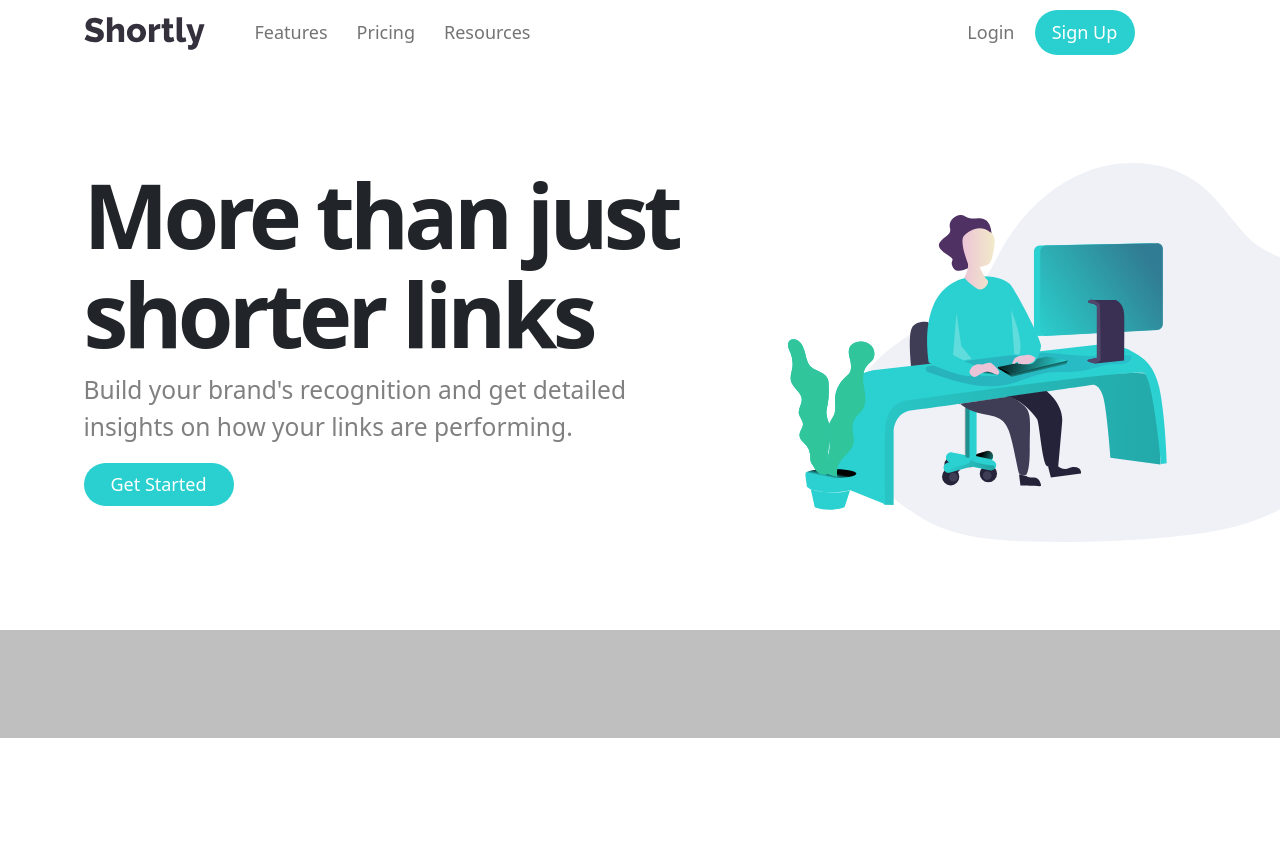
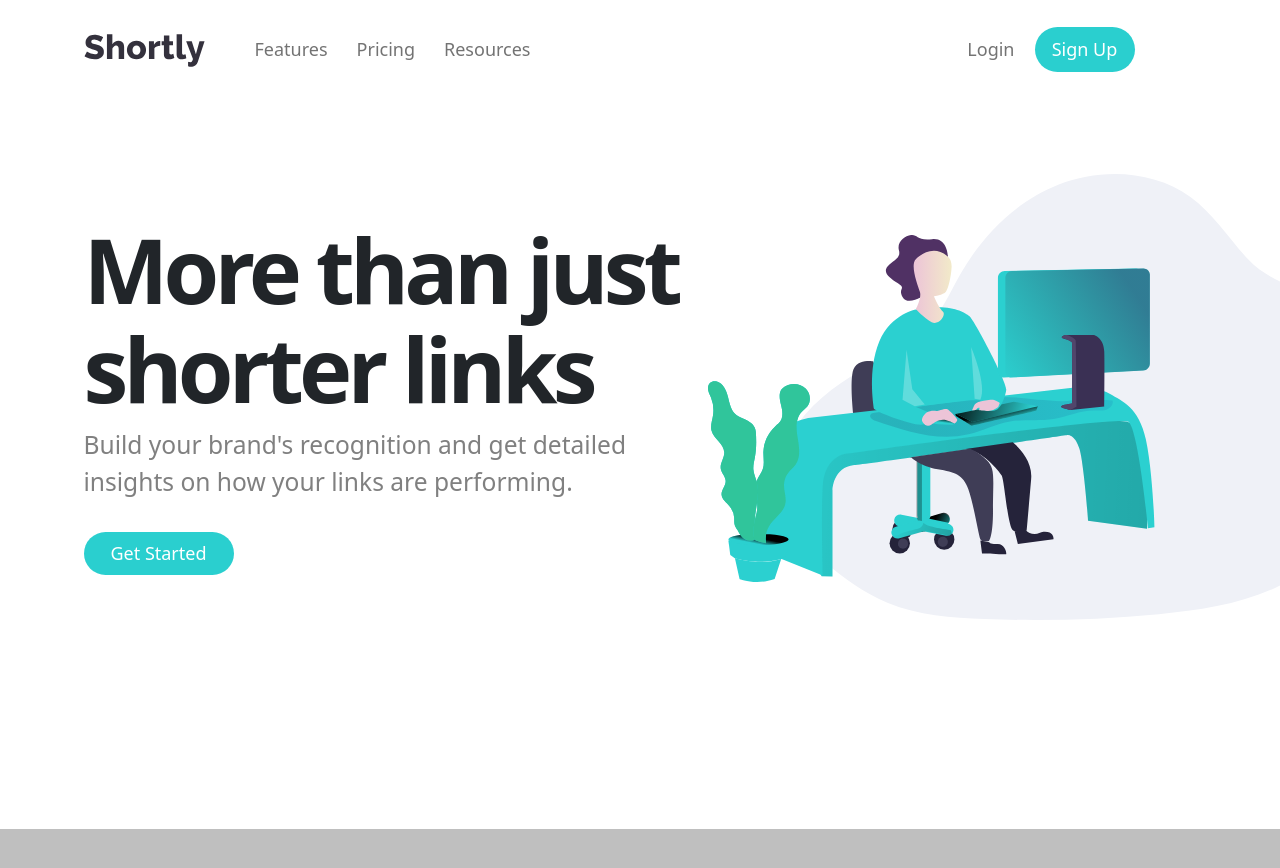
Before and after one commit to tadepoju95/react-shortly, a React (Create React App) app: page / in a window 1280 px wide. Shown: the top 868 px of the page. Before the commit the page ends 800 px from the top, so only its background shows below. Built offline with nearby package versions, Linux system fonts and the light colour scheme.

Commit message:
Modified files in project folder.

```diff
--- a/src/components/Header.js
+++ b/src/components/Header.js
@@ -33,7 +33,8 @@ const Header = () => {
 		      <Nav.Link href="#pricing">Pricing</Nav.Link>
 		      <Nav.Link href="#pricing">Resources</Nav.Link>
 		    </Nav>
-		    <Nav className="line">
+		    <hr />
+		    <Nav className="nav-right-links">
 		      <Nav.Link href="#deets">Login</Nav.Link>
 		      <Nav.Link href="#memes" className="signup-linkColor" style={styles} onMouseEnter={onButtonHover} onMouseLeave={noHover}>Sign Up</Nav.Link>
 		    </Nav>
--- a/src/components/main.css
+++ b/src/components/main.css
@@ -17,6 +17,7 @@ body {
 
 }
 
+
 .signup-linkColor {
 	background-color: hsl(180, 66%, 49%);
 	border-radius: 30px;
@@ -30,12 +31,12 @@ body {
 	color: white !important;
 	width: 150px;
 	text-align: center;
+	margin-top: 14px;
 }
 
 .firstSection {
 	overflow: hidden;
 }
-
 
 .first-section-paragraph {
 	color: grey;
@@ -49,28 +50,34 @@ body {
 	background-color: hsl(0, 0%, 75%);
 }
 
+.navbar {
+	padding-top: 26px !important;
+}
 
-@media only screen and (min-width: 768px) {
+
+
+
+
+@media only screen and (min-width: 992px) {
 	.first-section-container {
 		position: relative;
 	}
 
 	.firstSection-text-image {
-		padding-bottom: 70px;
+		padding-bottom: 200px;
+		padding-top: 138px;
+
 	}
 
 
 	.working-illustration {
 		position:absolute;
-    	left: 63%;
-    	width: 45vw;
-    	margin-top: 135px;
+    	left: 56%;
+    	width: 53vw;
 	}
 
 
-
 	.firstSection-text-btn {
-		margin-top: 100px;
 	}
 
 	.first-section-header {
@@ -85,8 +92,8 @@ body {
 		font-size: 1.365rem;
 	}
 
-	.line {
-		margin-right: 62px;
+	.nav-right-links {
+		padding-right: 62px;
 	}
 
 	.me-auto {
@@ -118,4 +125,21 @@ body {
 		margin-right: 10px;
 	}
 
+	.navbarForMobile {
+		background-color: hsl(257, 27%, 26%);
+		text-align: center;
+		margin-top: 25px;
+		padding-top: 25px;
+		padding-bottom: 60px;
+		border-radius: 10px;
+	}
+
+	hr {
+		margin-left: 26px !important;
+		width: 85%;
+		border-top: 1px solid white !important;
+	}
+
+
+
 }
```
